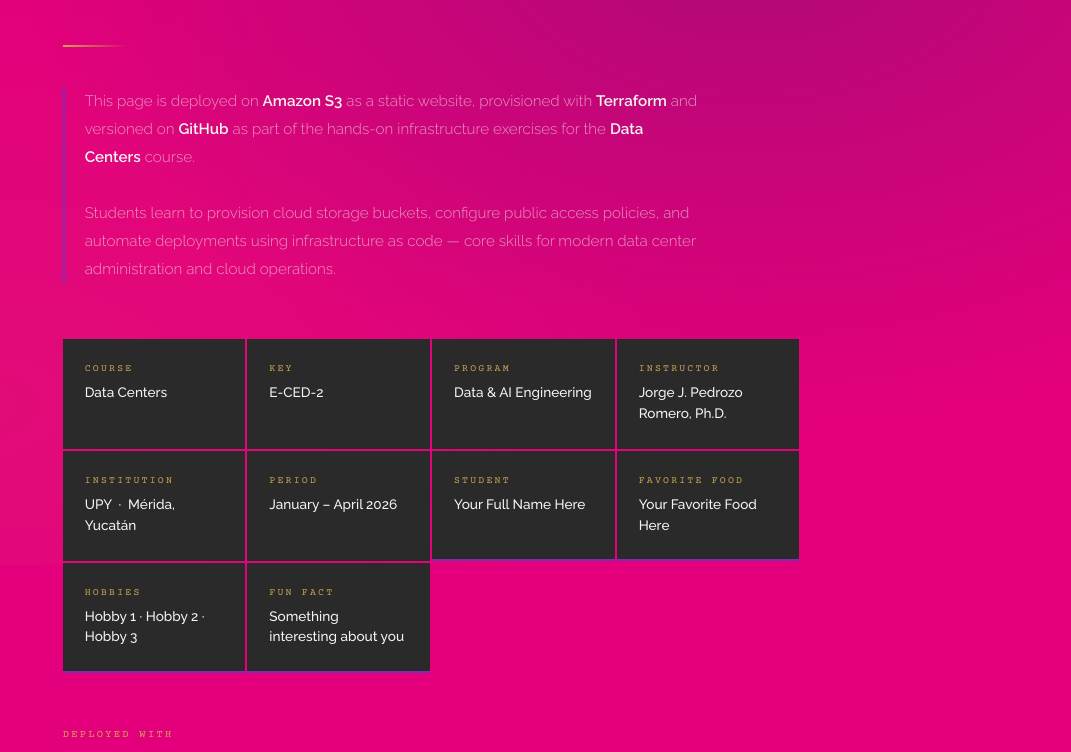
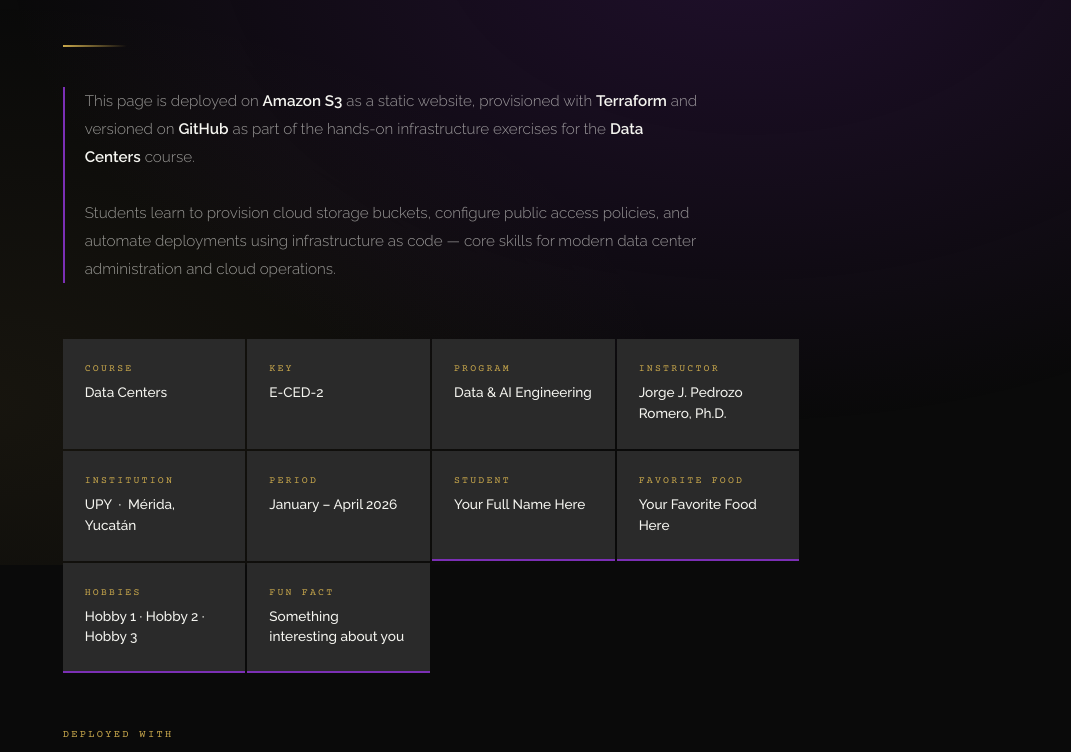
Before and after one commit to JorgeTSW/s3-static-site, a plain HTML site: page index.html in a window 1280 px wide. Shown: the part 235-987 px from the top of the page, without its empty margins (209-1280 px from the left). Drawn offline with nearby package versions, Linux system fonts and the light colour scheme.

Commit message:
cambios revertidos

```diff
--- a/index.html
+++ b/index.html
@@ -21,8 +21,8 @@
   * { margin: 0; padding: 0; box-sizing: border-box; }
 
   body {
-    /*background: var(--black);*/
-    background: var(--test);
+    background: var(--black);
+    /*background: var(--test);*/
     color: var(--white);
     font-family: 'Raleway', sans-serif;
     font-weight: 300;
```
